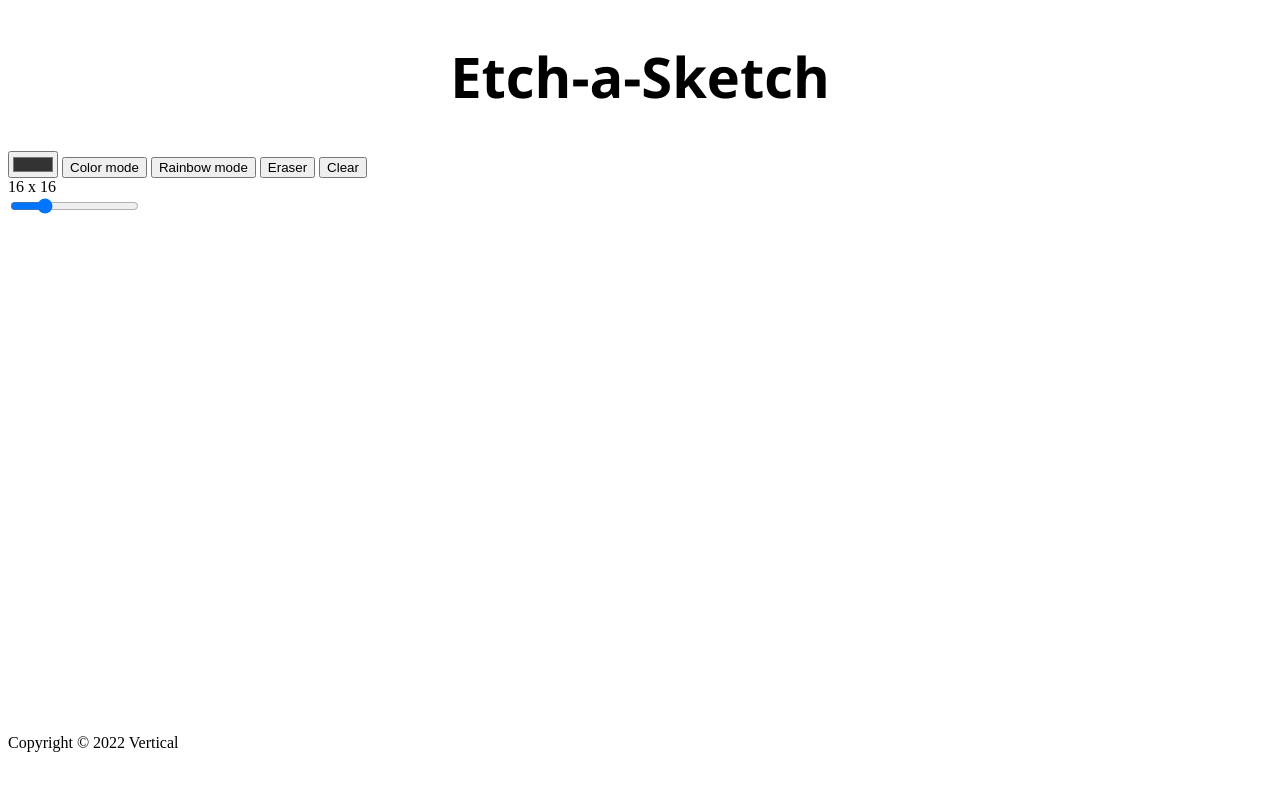
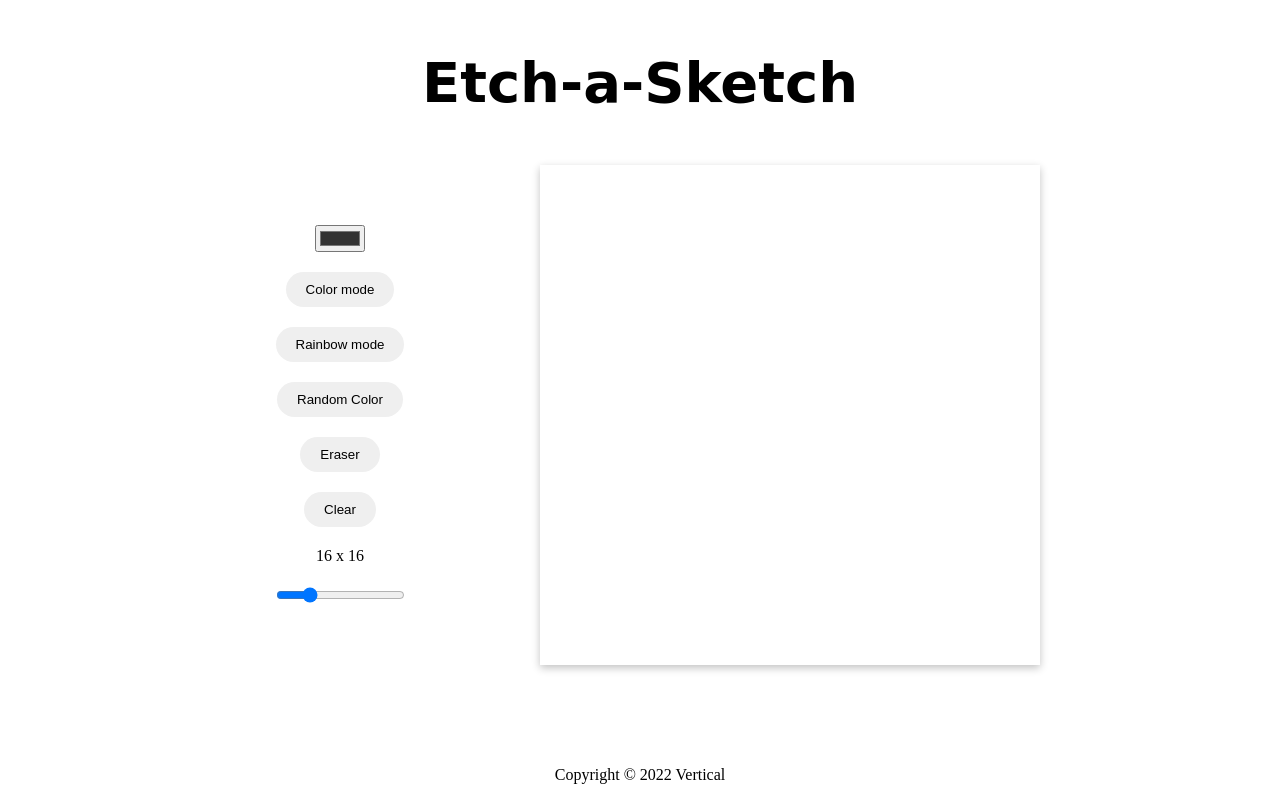
Before and after one commit to VeticaL/Etch-a-Sketch, a plain HTML site: page index.html in a window 1280 px wide. Both pictures are taken after a click on the button "Color mode". Drawn offline with Linux system fonts and the light colour scheme; a web font is replaced by a local one.

Commit message:
Randomcolor mode added

```diff
--- a/index.html
+++ b/index.html
@@ -6,18 +6,20 @@
     <meta name="viewport" content="width=device-width, initial-scale=1.0" />
     <link rel="stylesheet" href="style.css" />
     <title>Etch-a-Sketch</title>
+    <link rel="shortcut icon" type="image/png" href="images/favicon-16x16.png">
   </head>
   <body>
+    <header><h1>Etch-a-Sketch</h1></header>
     <main>
-      <h1>Etch-a-Sketch</h1>
       <div class="settings">
         <input id="colorPicker" type="color" value="#333333" />
         <button id="colorBtn">Color mode</button>
         <button id="rainbowBtn">Rainbow mode</button>
+        <button id="randomBtn">Random Color</button>
         <button id="eraserBtn">Eraser</button>
         <button id="clearBtn">Clear</button>
         <div id="sizeValue" class="size-value">16 x 16</div>
-        <input id="sizeSlider" type="range" value="16" min="1" max="64"/>
+        <input id="sizeSlider" type="range" value="16" min="1" max="64" />
       </div>
       <div id="grid-container"></div>
     </main>
--- a/script.js
+++ b/script.js
@@ -2,6 +2,7 @@ const container = document.getElementById("grid-container");
 const colorPicker = document.getElementById("colorPicker");
 const colorBtn = document.getElementById("colorBtn");
 const rainbowBtn = document.getElementById("rainbowBtn");
+const randomBtn = document.getElementById("randomBtn");
 const eraserBtn = document.getElementById("eraserBtn");
 const clearBtn = document.getElementById("clearBtn");
 const sizeValue = document.getElementById("sizeValue");
@@ -9,6 +10,7 @@ const sizeSlider = document.getElementById("sizeSlider");
 
 let color = "#333333";
 let girdsize = 16;
+let mode = "colorMode";
 
 function makegrid(size) {
   container.style.gridTemplateColumns = `repeat(${size}, 1fr)`;
@@ -18,17 +20,22 @@ function makegrid(size) {
     grid.classList.add("grid-container");
     container.appendChild(grid);
     grid.style.backgroundColor = "White";
-    grid.addEventListener("mousedown", changeColor)
-    grid.addEventListener("mouseover", changeColor)
+    grid.addEventListener("mousedown", changeColor);
+    grid.addEventListener("mouseover", changeColor);
   }
 }
-
-makegrid(16);
 
 // change grid color
 
 function changeColor() {
-  this.style.backgroundColor = color
+  this.style.backgroundColor = color;
+  // Rainbow Mode
+  if (mode === "rainbowMode") {
+    let R = Math.floor(Math.random() * 256);
+    let G = Math.floor(Math.random() * 256);
+    let B = Math.floor(Math.random() * 256);
+    this.style.backgroundColor = `rgb(${R}, ${B}, ${G})`;
+  }
 }
 
 // change gridSize
@@ -37,37 +44,43 @@ sizeSlider.oninput = function () {
   girdsize = this.value;
   sizeValue.innerHTML = `${girdsize} X ${girdsize}`;
   makegrid(girdsize);
-}
+};
 
 // color Picker
 
 colorPicker.oninput = function () {
   let defaultColor = colorBtn.value;
   let newColor = this.value;
-  console.log(newColor);
-  if (newColor !== defaultColor) {
-    color = newColor
-  }
-}
+  color = newColor;
+};
 
 //Buttons
 
 colorBtn.onclick = function () {
+  mode = "colorMode";
   color = "#333333";
+};
+
+eraserBtn.onclick = function () {
+  mode = "eraserMode";
+  color = "White";
+};
+
+clearBtn.onclick = function () {
+  mode = "clearMode";
+  container.innerHTML = "";
+  makegrid(girdsize);
+};
+
+rainbowBtn.onclick = function () {
+  mode = "rainbowMode";
+};
+
+randomBtn.onclick = function() {
+  mode = "fillMode";
+  color = `hsl(${Math.random() * 360}, 100%, 50%`;
 }
 
-eraserBtn.onclick = function () {
-  color = "White";
-}
-
-clearBtn.onclick = function() {
-  container.innerHTML = "";
+window.onload = () => {
   makegrid(girdsize);
-}
-
-rainbowBtn.onclick = function () {
-  let R = Math.floor(Math.random() * 256);
-  let G = Math.floor(Math.random() * 256);
-  let B = Math.floor(Math.random() * 256);
-  color = `rgb(${R}, ${B}, ${G})`;
-}
+};
--- a/style.css
+++ b/style.css
@@ -1,11 +1,52 @@
+@import url('https://fonts.googleapis.com/css2?family=Rubik+Vinyl&display=swap');
+
 h1 {
   font-size: 350%;
-  font-family:'Segoe UI', Tahoma, Geneva, Verdana, sans-serif;
+  font-family: 'Rubik Vinyl', cursive;
   text-align: center;
+  padding: 20px;
+  margin: 30px;
 }
 
 #grid-container {
   display: grid;
   width: 500px;
   height: 500px;
+  box-shadow: rgba(0, 0, 0, 0.24) 0px 3px 8px;
 }
+
+main {
+  display: flex;
+  align-items: center;
+  justify-content: center;
+  gap: 100px;
+  max-width: 1600px;
+}
+
+.settings {
+  display: flex;
+  flex-direction: column;
+  align-items: center;
+  gap: 20px;
+  width: 200px;
+}
+
+button {
+  padding: 10px 20px;
+  border: none;
+  border-radius: 50px;
+}
+
+button:hover {
+  background-color: #474646;
+  color: white;
+  transform: scale(1.1);
+}
+
+footer {
+  position: fixed;
+  left: 0;
+  bottom: 0;
+  width: 100%;
+  text-align: center;
+}
```
Also changed, not shown: images/favicon-16x16.png (added).
